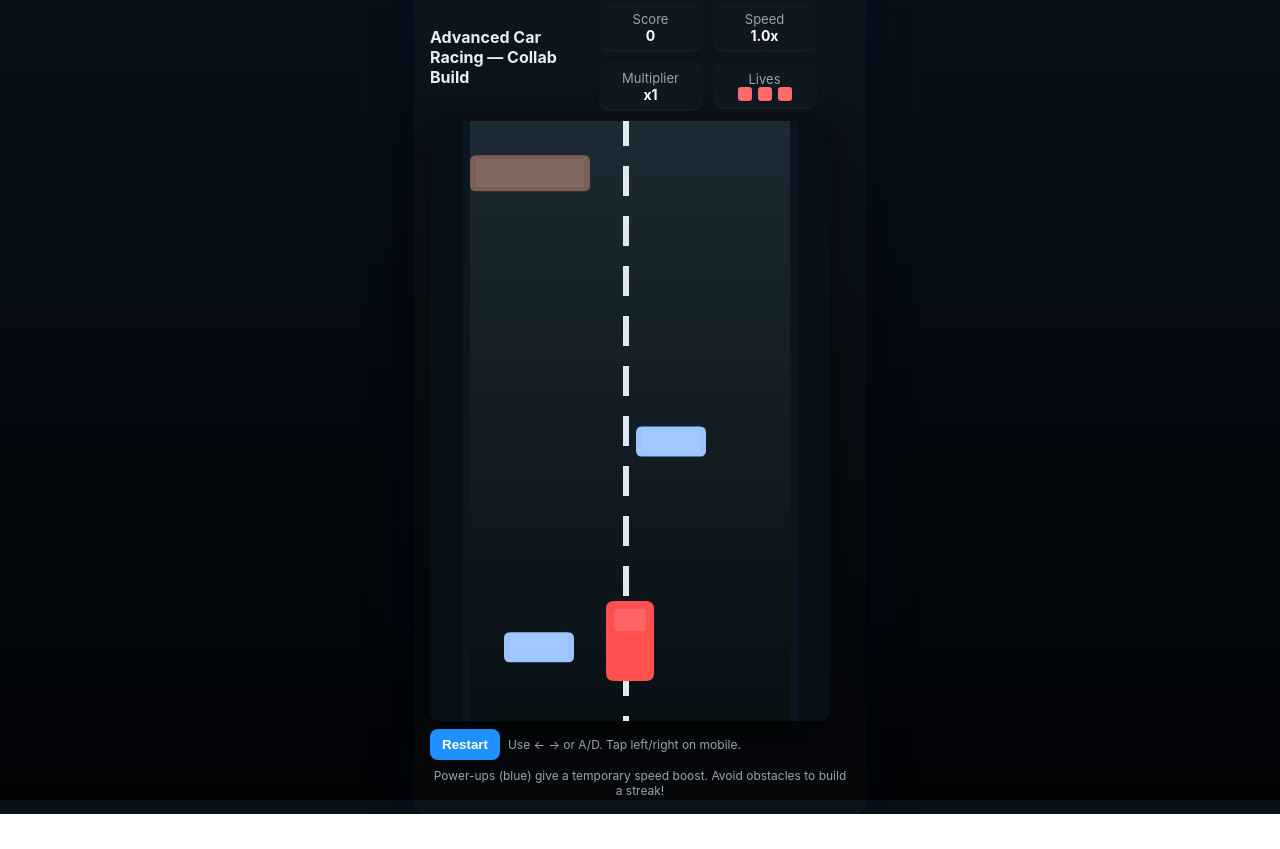
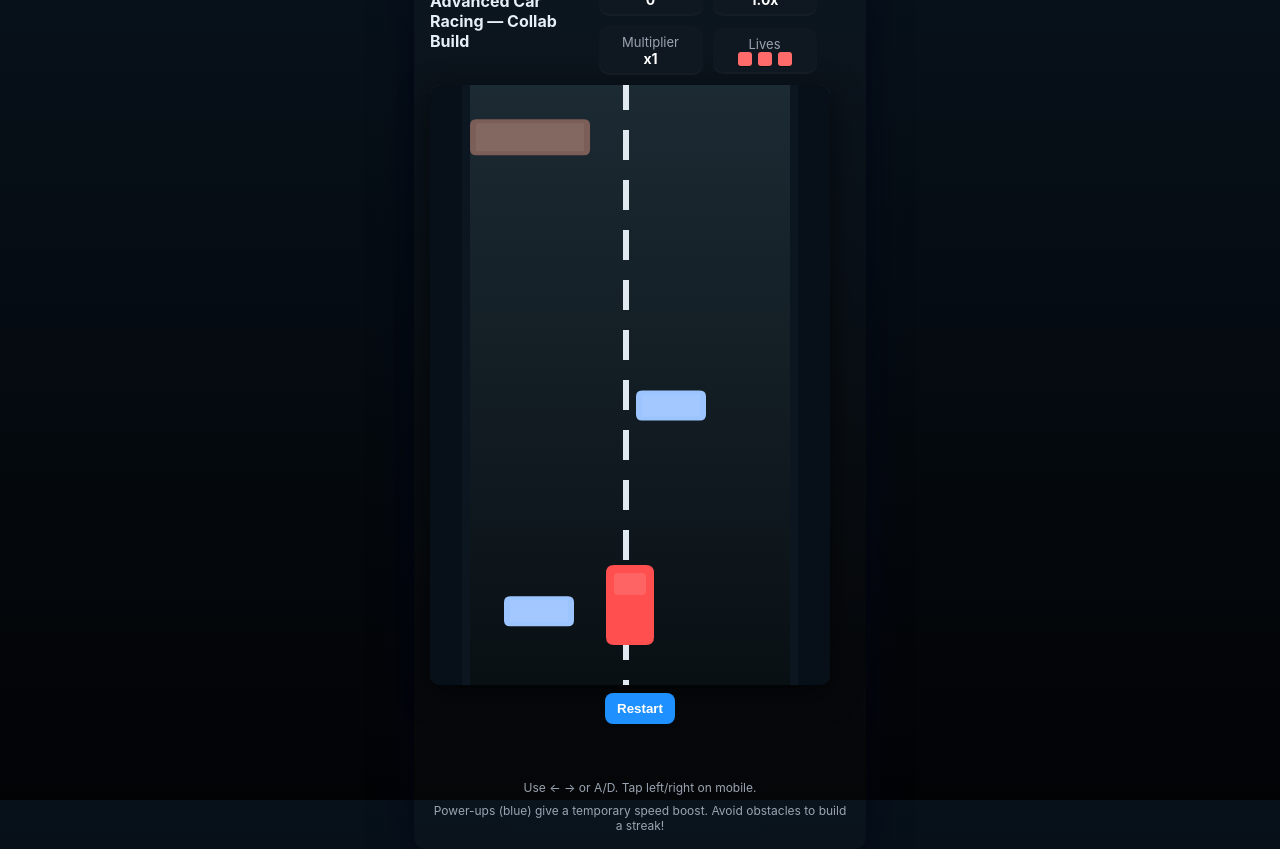
Before and after one commit to Abdulmalik388/Game, a plain HTML site: page index.html in a window 1280 px wide. Before the commit the page ends 814 px from the top, so only its background shows below. Drawn offline with Linux system fonts and the light colour scheme.

Commit message:
restart button

```diff
--- a/index.html
+++ b/index.html
@@ -19,7 +19,7 @@
     .hud .card{background:var(--panel);padding:8px 10px;border-radius:10px;font-size:13px;color:var(--muted);min-width:84px;text-align:center;box-shadow:inset 0 -2px 0 rgba(255,255,255,0.02)}
     .hud .card strong{display:block;color:#fff;font-size:14px}
     #game{display:block;border-radius:10px;background:linear-gradient(#26343f,#0d1215);box-shadow:0 8px 30px rgba(0,0,0,.6);width:400px;height:600px}
-    .controls{display:flex;gap:8px;margin-top:8px;align-items:center}
+    .controls{display:flex;gap:8px;margin-top:8px;align-items:center ;justify-content:center;flex-direction:column}
     button{padding:8px 12px;border-radius:8px;border:none;background:var(--accent);color:#fff;cursor:pointer;font-weight:600}
     .small{font-size:12px;color:var(--muted)}
     .lives{display:flex;gap:6px;justify-content:center}
@@ -47,7 +47,7 @@
     <canvas id="game" width="400" height="600"></canvas>
 
     <div class="controls" style="margin-top:8px">
-      <button id="restart">Restart</button>
+      <button id="restart">Restart</button><br><br>
       <div class="small">Use ← → or A/D. Tap left/right on mobile.</div>
     </div>
     <div class="center-note">Power-ups (blue) give a temporary speed boost. Avoid obstacles to build a streak!</div>
```
